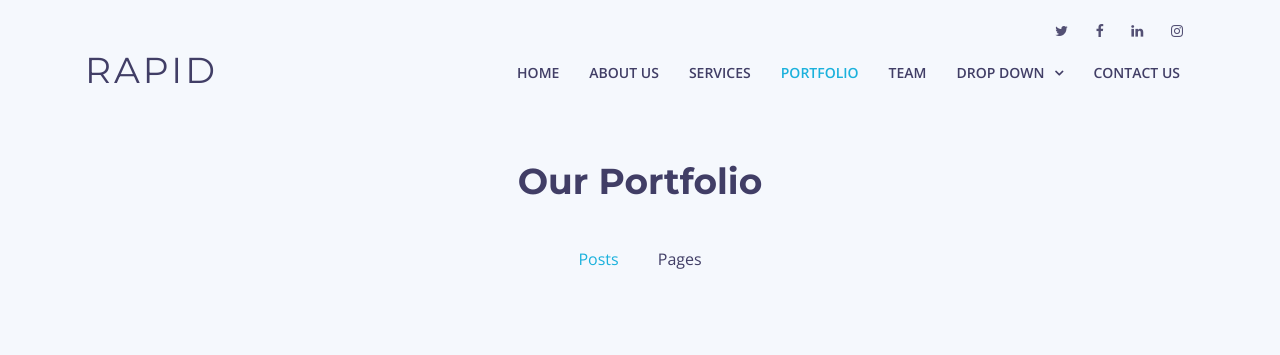
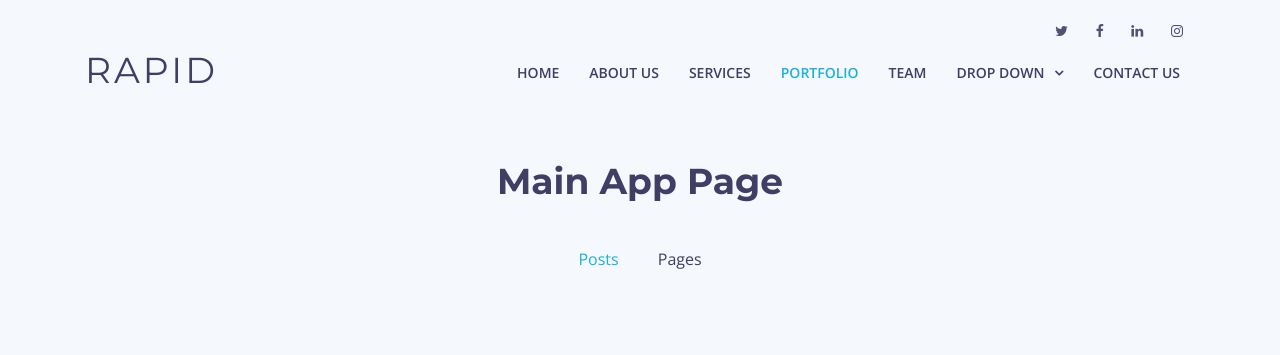
Before and after one commit to MarioCSilva/Blog_TPW, a Django app: page /main_page/ in a window 1280 px wide. Shown: the top 355 px of the page. Run offline with Django 3.2, Linux system fonts and the light colour scheme; some libraries are stand-ins or nearby versions.

Commit message:
main page title change

```diff
--- a/Blog/app/templates/main_page.html
+++ b/Blog/app/templates/main_page.html
@@ -4,7 +4,7 @@
       <div class="container" style="padding-top: 100px">
 
         <header class="section-header">
-          <h3 class="section-title">Our Portfolio</h3>
+          <h3 class="section-title">Main App Page</h3>
         </header>
 
         <div class="row">
```
